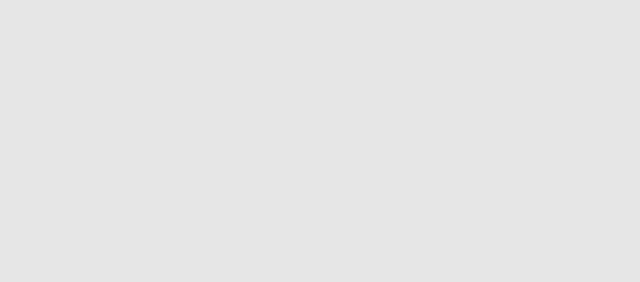
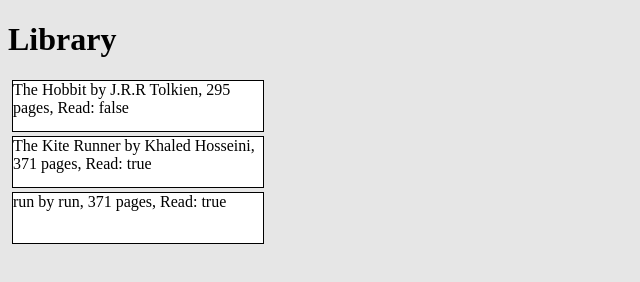
Before and after one commit to Yasin2201/library-app, a plain HTML site: page index.html in a window 1280 px wide. Shown: the whole page, without its empty margins (0-640 px from the left). Drawn offline with Linux system fonts and the light colour scheme.

Commit message:
added displayBooks() function

```diff
--- a/index.html
+++ b/index.html
@@ -8,7 +8,8 @@
     <link rel="stylesheet" href="styles/styles.css">
 </head>
 <body>
-
+    <h1>Library</h1>
+    <div id="bookDisplay"></div>
 </body>
 <script src=scripts/main.js></script>
 </html>
--- a/scripts/main.js
+++ b/scripts/main.js
@@ -0,0 +1,37 @@
+const bookDisplay = document.querySelector('#bookDisplay');
+
+let myLibrary = [];
+
+function Book(title, author, pages, read) {
+  this.title = title;
+  this.author = author;
+  this.pages = pages;
+  this.read = read;
+  this.info = function() {
+    return `${title} by ${author}, ${pages} pages, Read: ${read}`
+  }
+}
+
+function addBookToLibrary() {
+  const theHobbit = new Book('The Hobbit', 'J.R.R Tolkien', 295, false);
+  const theKiteRunner = new Book('The Kite Runner', 'Khaled Hosseini', 371, true);
+  const runn = new Book('run', 'run', 371, true);
+  myLibrary.push(theHobbit.info(), theKiteRunner.info(), runn.info())
+}
+addBookToLibrary()
+
+function displayBooks(myLibrary) {
+        for (let i = 0; i < myLibrary.length; i++) {
+        let bookDiv = document.createElement('div')
+        bookDiv.classList.add(i + 'bookDiv')
+        bookDiv.style.width = "250px";
+        bookDiv.style.height =  "50px";
+        bookDiv.style.backgroundColor = "white";
+        bookDiv.style.border = 'solid 1px black'
+        bookDiv.style.margin = '4px'
+        bookDisplay.appendChild(bookDiv)
+        bookDiv.textContent = myLibrary[i]
+    }
+}
+
+displayBooks(myLibrary)
```
